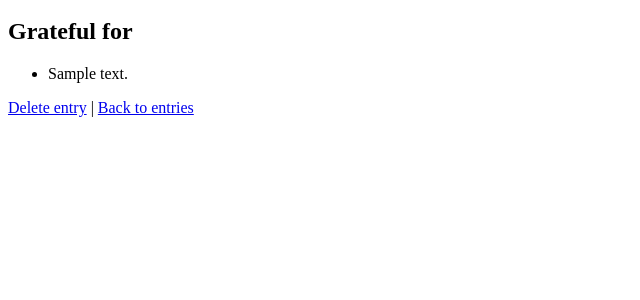
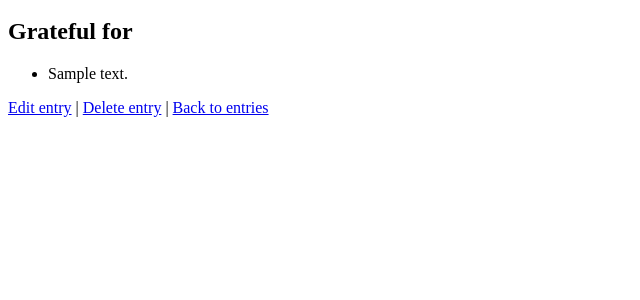
Before and after one commit to iain-kirkham/mindful-mood-journal, a Django app: page /entries/1/ in a window 1280 px wide. Shown: the part 144-444 px from the top of the page, without its empty margins (0-640 px from the left). Run offline with Django 4.2, Linux system fonts and the light colour scheme; a user stored in the database is signed in; tables that the repository leaves empty hold one stand-in row (values such as "Sample post").

Commit message:
feat: add edit journal views and template

```diff
--- a/journal/forms.py
+++ b/journal/forms.py
@@ -48,3 +48,7 @@ class GratitudeItemForm(forms.ModelForm):
 GratitudeFormSet = inlineformset_factory(
     Entry, GratitudeItem, form=GratitudeItemForm, extra=3, can_delete=False
 )
+
+GratitudeEditFormSet = inlineformset_factory(
+    Entry, GratitudeItem, form=GratitudeItemForm, extra=0, can_delete=False
+)
--- a/journal/urls.py
+++ b/journal/urls.py
@@ -1,5 +1,5 @@
 from django.urls import path
-from .views import EntryCreateView, EntryDeleteView, EntryDetailView, EntryListView
+from .views import EntryCreateView, EntryDeleteView, EntryDetailView, EntryListView, EntryUpdateView
 from django.views.generic import TemplateView
 
 app_name = "journal"
@@ -7,6 +7,7 @@ app_name = "journal"
 urlpatterns = [
     path("entries/", EntryListView.as_view(), name="entry_list"),
     path("entries/<int:pk>/", EntryDetailView.as_view(), name="entry_detail"),
+    path("entries/<int:pk>/edit/", EntryUpdateView.as_view(), name="entry_update"),
     path("entries/<int:pk>/delete/", EntryDeleteView.as_view(), name="entry_delete"),
     path("entries/create/", EntryCreateView.as_view(), name="entry_create"),
     path("entries/create/success/", TemplateView.as_view(template_name="journal/create_success.html"), name="entry_create_success"),
--- a/journal/views.py
+++ b/journal/views.py
@@ -1,10 +1,10 @@
-from django.shortcuts import render, redirect
+from django.shortcuts import render, redirect, get_object_or_404
 from django.views import View
 from django.contrib.auth.mixins import LoginRequiredMixin
 from django.urls import reverse_lazy
 from django.views.generic import DeleteView, DetailView, ListView
 
-from .forms import EntryForm, GratitudeFormSet
+from .forms import EntryForm, GratitudeEditFormSet, GratitudeFormSet
 from .models import Entry
 
 
@@ -53,3 +53,32 @@ class EntryDeleteView(LoginRequiredMixin, DeleteView):
 
     def get_queryset(self):
         return Entry.objects.filter(user=self.request.user)
+
+
+class EntryUpdateView(LoginRequiredMixin, View):
+    def get_object(self, pk):
+        return get_object_or_404(Entry, pk=pk, user=self.request.user)
+
+    def get(self, request, pk):
+        entry = self.get_object(pk)
+        form = EntryForm(instance=entry)
+        formset = GratitudeEditFormSet(instance=entry)
+        return render(
+            request,
+            "journal/entry_form.html",
+            {"form": form, "formset": formset, "is_edit": True, "entry": entry},
+        )
+
+    def post(self, request, pk):
+        entry = self.get_object(pk)
+        form = EntryForm(request.POST, instance=entry)
+        formset = GratitudeEditFormSet(request.POST, instance=entry)
+        if form.is_valid() and formset.is_valid():
+            form.save()
+            formset.save()
+            return redirect("journal:entry_detail", pk=entry.pk)
+        return render(
+            request,
+            "journal/entry_form.html",
+            {"form": form, "formset": formset, "is_edit": True, "entry": entry},
+        )
--- a/templates/journal/entry_detail.html
+++ b/templates/journal/entry_detail.html
@@ -24,6 +24,8 @@
   {% endif %}
 
   <p>
+    <a href="{% url 'journal:entry_update' entry.pk %}">Edit entry</a>
+    |
     <a href="{% url 'journal:entry_delete' entry.pk %}">Delete entry</a>
     |
     <a href="{% url 'journal:entry_list' %}">Back to entries</a>
--- a/templates/journal/entry_form.html
+++ b/templates/journal/entry_form.html
@@ -1,7 +1,7 @@
 {% extends "base.html" %}
 
 {% block content %}
-  <h1>Create Entry</h1>
+  <h1>{% if is_edit %}Edit Entry{% else %}Create Entry{% endif %}</h1>
   <form method="post">
     {% csrf_token %}
     {{ form.as_p }}
@@ -10,6 +10,6 @@
     {% for frm in formset.forms %}
       {{ frm.as_p }}
     {% endfor %}
-    <button type="submit">Create</button>
+    <button type="submit">{% if is_edit %}Update{% else %}Create{% endif %}</button>
   </form>
 {% endblock %}
--- a/templates/journal/entry_list.html
+++ b/templates/journal/entry_list.html
@@ -36,6 +36,8 @@
           <div class="entry-actions">
             <a href="{% url 'journal:entry_detail' entry.pk %}">View Full Entry</a>
             |
+            <a href="{% url 'journal:entry_update' entry.pk %}">Edit</a>
+            |
             <a href="{% url 'journal:entry_delete' entry.pk %}">Delete</a>
           </div>
         </article>
```
